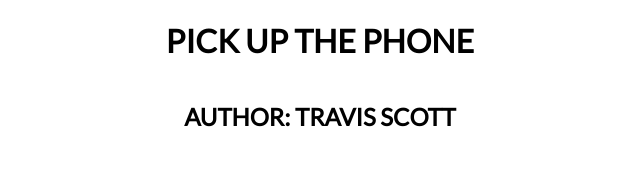
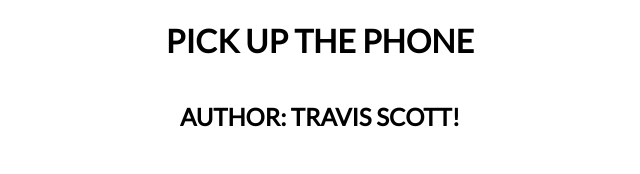
Before and after one commit to cygp/nauka-gita-3, a plain HTML site: page index.html in a window 1280 px wide. Shown: the top 174 px of the page, 320-960 px from the left. Drawn offline with Linux system fonts and the light colour scheme.

Commit message:
Update h2

```diff
--- a/index.html
+++ b/index.html
@@ -8,7 +8,7 @@
 <body>
 	<div class="container">
 		<h1>Pick Up the Phone</h1>
-		<h2>Author: Travis Scott</h2>
+		<h2>Author: Travis Scott!</h2>
 		<div class="verse">
 			<p>I pour a four up<br>
 			I call your hoe up<br>
```
